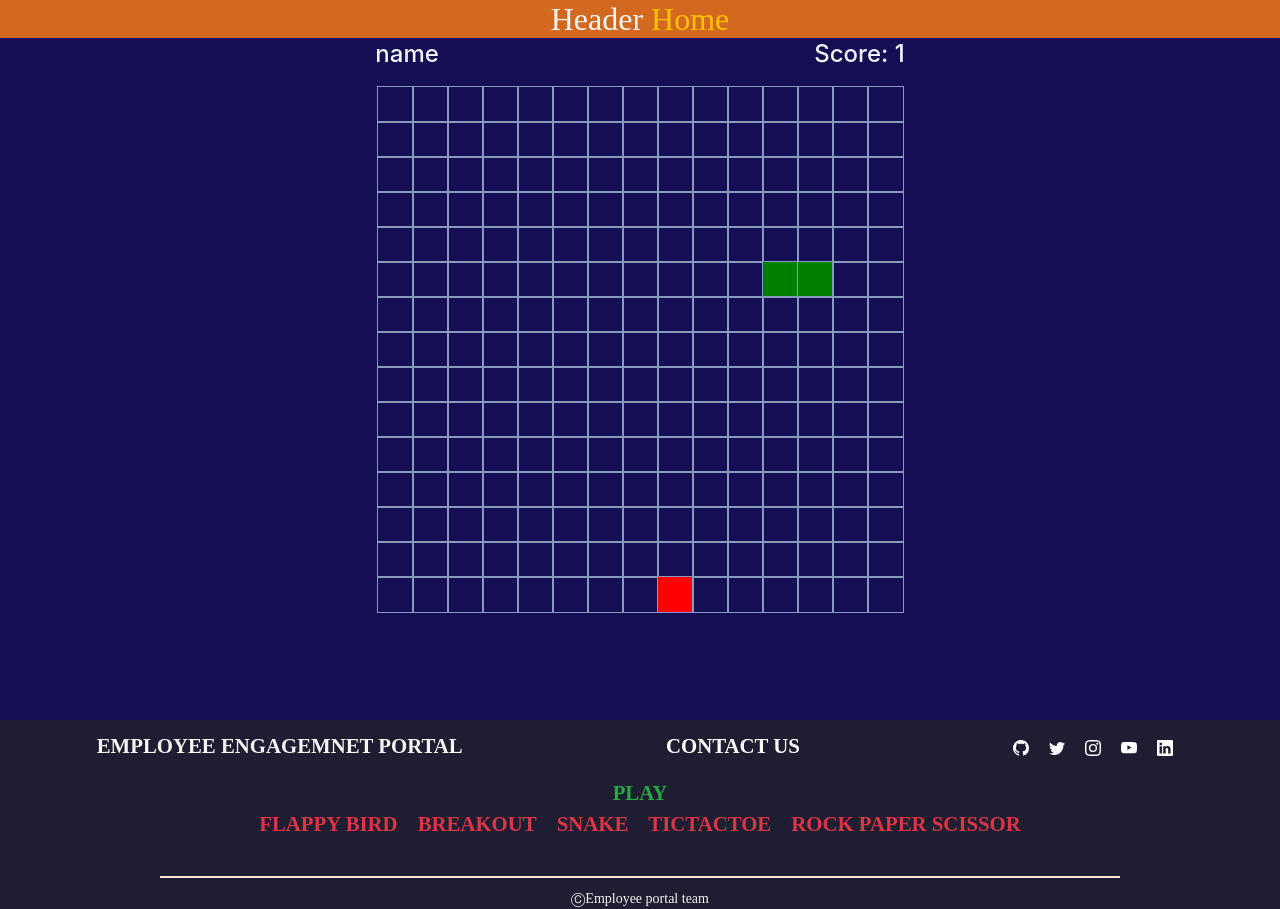
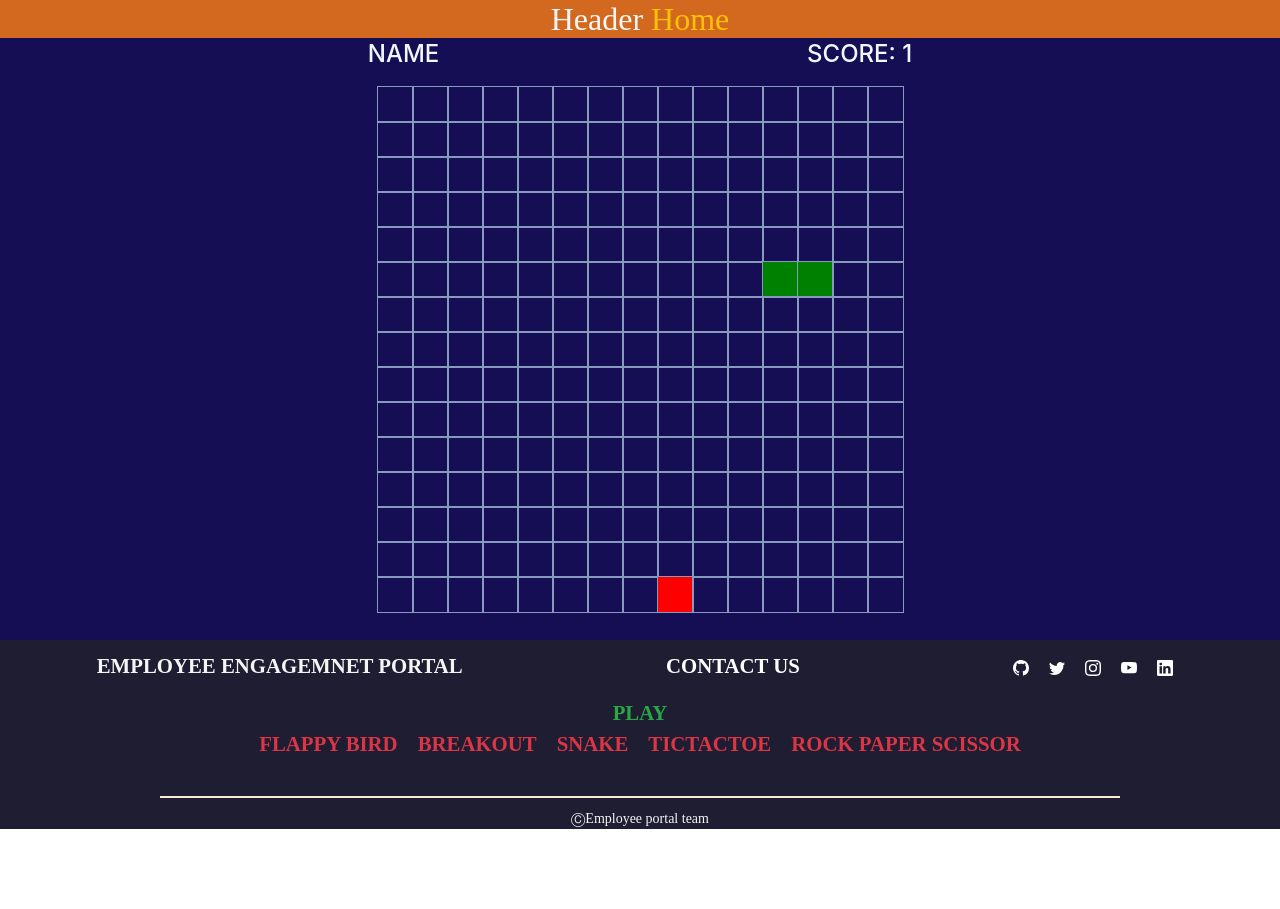
Before and after one commit to Codingmart-interns-team-3/employee-engagement-portal, a React (Create React App) app: page /snake in a window 1280 px wide. After the commit the page ends 829 px from the top, so only its background shows below. Built offline with nearby package versions, Linux system fonts and the light colour scheme; a web font is replaced by a local one.

Commit message:
ui change

```diff
--- a/src/App.css
+++ b/src/App.css
@@ -3,7 +3,7 @@
     color: aliceblue;
 }
 .mainBody{
-    min-height: 85vh;
+    min-height: 75vh;
 }
 .break{
     border: 2px solid white;
--- a/src/App.js
+++ b/src/App.js
@@ -18,6 +18,8 @@ function App() {
               <Route path='/snake' exact component={Board} />
               <Route path='/brick' exact component={Break} />
               <Route path='/flappy' exact component={Flappy} />
+              <Route path='/tictactoe' exact component={Tictactoe} />
+              <Route path='/rockpaper' exact component={Rockpaper} />
               <Route path='/contactus' exact component={Contactus} />
               <Route path='*'  component={()=><h2>Not Found</h2>} />
         </Switch>
@@ -28,9 +30,12 @@ function App() {
   );
 }
 
-// const Snake=()=>{
-//   return(<h2 className='text-center'>Snake Game</h2>)
-// }
+const Tictactoe=()=>{
+  return(<h2 className='text-center'>Tictactoe Game</h2>)
+}
+const Rockpaper=()=>{
+  return(<h2 className='text-center'>Rockpaper Game</h2>)
+}
 const Flappy=()=>{
   return(<h2 className='text-center'>Flappy Game</h2>)
 }
--- a/src/components/GamesCard/GameCard.jsx
+++ b/src/components/GamesCard/GameCard.jsx
@@ -1,10 +1,10 @@
 import React from 'react';
 import './gameCard.scss';
 
-const GameCard = ({ data, onClick }) => {
+const GameCard = ({ data, focused,onClick }) => {
     let score = 200;
     return (
-        <div className="gameCard">
+        <div className="gameCard" style={{backgroundColor:(focused)?'#131222':'#679973'}}>
             <div className='cards' onClick={()=>onClick(data)}>
                 <img  draggable={false} src={data.logo} className='gameLogo' alt={data.name} />
                 <div className='text-center'>
--- a/src/components/GamesSection/GamesSection.jsx
+++ b/src/components/GamesSection/GamesSection.jsx
@@ -14,7 +14,7 @@ const GamesSection = () => {
             <div className='d-flex content justify-content-around'>
                 {
                     games.map((e)=>{
-                        return <GameCard key={e.id} onClick={setFocusedGame} data={e} />
+                        return <GameCard key={e.id} focused={e.id===focusedGame.id} onClick={setFocusedGame} data={e} />
                     })
                 }
             </div>
--- a/src/service/gameList.js
+++ b/src/service/gameList.js
@@ -29,7 +29,7 @@ const game = [
         id:2,
         name:'Breakout',
         url:'/brick',
-        logo:'https://firebasestorage.googleapis.com/v0/b/fir-imagestore-5410f.appspot.com/o/logos%2Fbrakout.jpeg?alt=media&token=58411bbd-5094-404c-8ecb-54925b8dffea',
+        logo:'https://mancunion.com/wp-content/uploads/sites/6/break-out.jpg',
         players:[
             {
                 id:1,
@@ -80,7 +80,7 @@ const game = [
     {
         id:4,
         name:'TICTACTOE',
-        url:'/snake',
+        url:'/tictactoe',
         logo:'https://firebasestorage.googleapis.com/v0/b/fir-imagestore-5410f.appspot.com/o/logos%2Ftictactoe.jpeg?alt=media&token=12c08de1-194e-45dd-8f7d-1b137f4ed694',
         players:[
             {
@@ -106,7 +106,7 @@ const game = [
     {
         id:5,
         name:'rock paper scissor',
-        url:'/snake',
+        url:'/rockpaper',
         logo:'https://firebasestorage.googleapis.com/v0/b/fir-imagestore-5410f.appspot.com/o/logos%2Frockpapsicss.jpeg?alt=media&token=567f0549-f9eb-4786-9dab-72a139ed7b11',
         players:[
             {
--- a/src/views/Board/Board.jsx
+++ b/src/views/Board/Board.jsx
@@ -205,8 +205,8 @@ const Board = () => {
 
   return (
     <>
-    <div className='snakeHeader'>
-    <h4>name</h4>
+    <div className='snakeHeader text-uppercase'>
+    <h4>Name</h4>
     <h4>Score: {score}</h4>
     </div>
       <div className="board">
```
